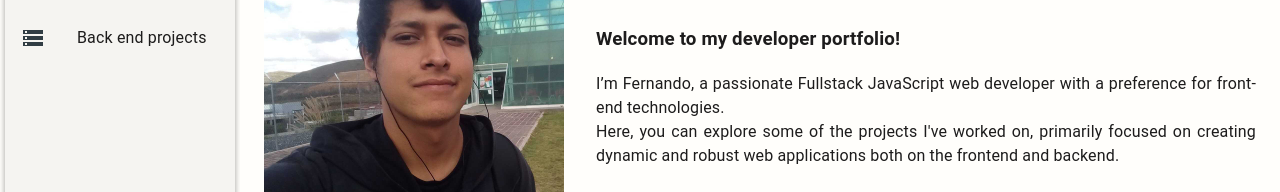
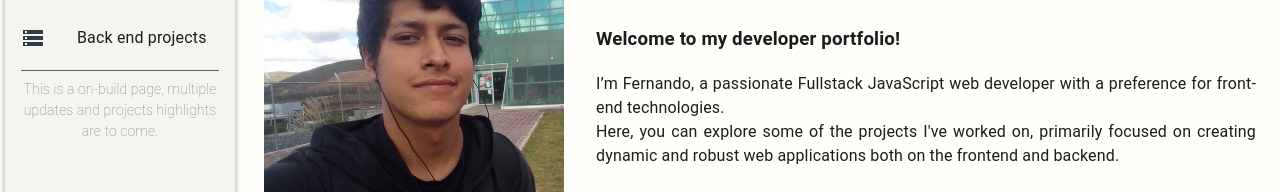
Before and after one commit to fernandoG494/dev-portfolio-v2, a React (Vite) app: page / in a window 1280 px wide. Shown: the part 147-339 px from the top of the page. Built offline with nearby package versions, Linux system fonts and the light colour scheme.

Commit message:
Disclaimer added

```diff
--- a/src/layout/SideMenu.tsx
+++ b/src/layout/SideMenu.tsx
@@ -1,5 +1,6 @@
 // src/layout/SideMenu.tsx
 import {
+  Divider,
   List,
   ListItem,
   ListItemButton,
@@ -18,7 +19,7 @@ import IconSelector from "../components/IconSelector";
 import { PlaceThemeContext } from "../interfaces/theme";
 import { setActualPage, setActualTitle } from "../store/slices/layoutSlice";
 
-import "../styles/components/SideMenu.scss";
+import "../styles/layout/SideMenu.scss";
 
 const SideMenu = ({ handleDrawerClose }: ISideMenu) => {
   const { themeType } = useContext(PlaceThemeContext);
@@ -52,6 +53,25 @@ const SideMenu = ({ handleDrawerClose }: ISideMenu) => {
           </Link>
         ))}
       </List>
+      <Divider
+        orientation="horizontal"
+        variant="middle"
+        flexItem
+        sx={{ bgcolor: "#646e74" }}
+      />
+
+      <Typography
+        style={{
+          fontWeight: "lighter",
+          margin: "1vh 2vh",
+          fontSize: "14px",
+          color: "grey",
+          textAlign: "center",
+        }}
+      >
+        This is a on-build page, multiple updates and projects highlights are to
+        come.
+      </Typography>
     </div>
   );
 };
```
Also changed, not shown: src/styles/layout/SideMenu.scss (renamed from src/styles/components/SideMenu.scss).
